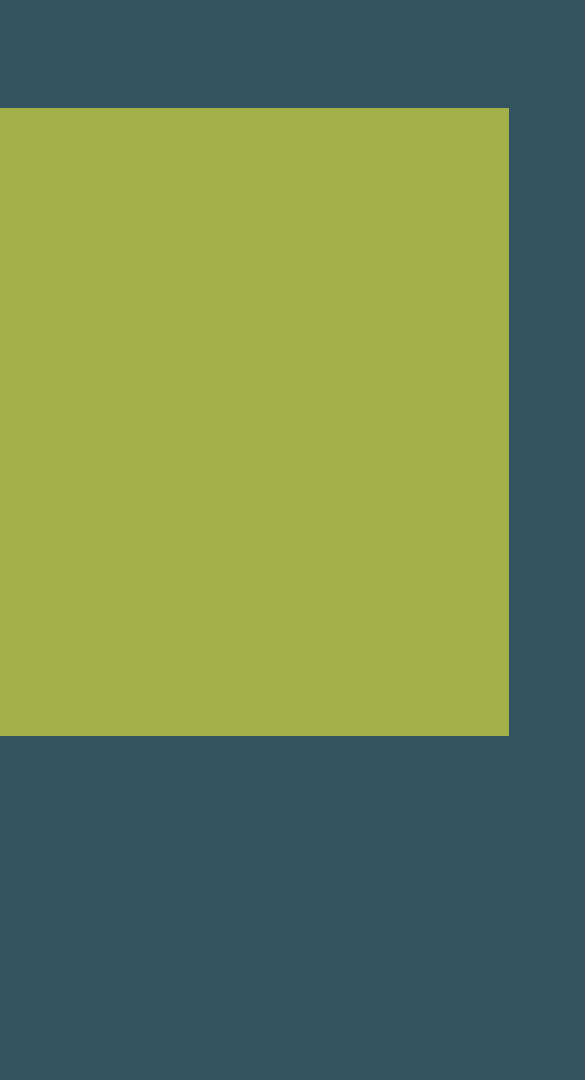
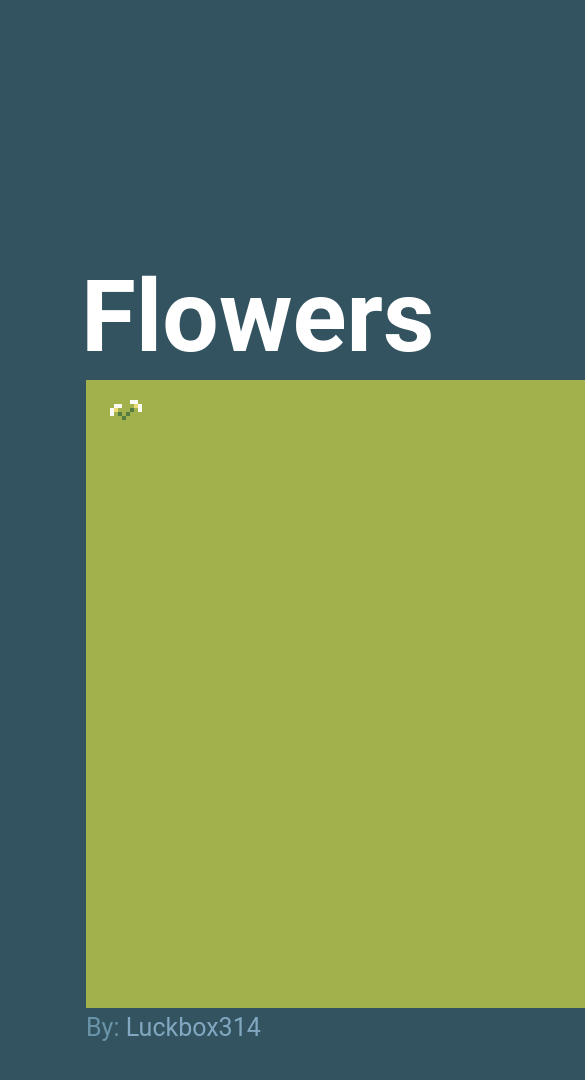
Before and after one commit to Luckbox314/flowers-offline, a plain HTML site: page index.html in a window 390 px wide. Shown: the top 1080 px of the page, 585 px wide, since content can reach past the window. Before the commit the page ends 844 px from the top, so only its background shows below. Drawn offline with Linux system fonts and the light colour scheme.

Commit message:
fix size for cellphone

```diff
--- a/index.html
+++ b/index.html
@@ -5,11 +5,36 @@
     <meta http-equiv="X-UA-Compatible" content="IE=edge">
     <meta name="viewport" content="width=device-width, initial-scale=1.0">
     <title>Flowers</title>
-
     <link rel="stylesheet" href="main.css">
 </head>
 <body>
-    <canvas id="canvas" width="628" height="628"> </canvas>
+
+    <div id="main-container">
+        <div id="title">
+            <h1>Flowers</h1>
+            <p id="message">Offline</p>
+
+
+        </div>
+        <div id="container-vert">
+            <div class="bar" id="bar-top"><div class="progress" id="progress-top"></div></div>
+
+            <div id="container-hor">
+                <div class="bar" id="bar-left"><div class="progress" id="progress-left"></div></div>
+
+                <canvas id="canvas" width="628" height="628"> </canvas>
+
+                <div class="bar" id="bar-right"><div class="progress" id="progress-right"></div></div>
+            </div>
+
+            <div class="bar" id="bar-bottom"><div class="progress" id="progress-bottom"></div></div>
+        </div>
+        <div id="author">
+            By: <a href="https://luckbox314.github.io/luckbox314/">Luckbox314</a>
+        </div>
+    </div>
+
+
     <script src="index.js"></script>
 </body>
 </html>
--- a/main.css
+++ b/main.css
@@ -1,14 +1,136 @@
 body {
     margin: 0;
     padding: 0;
-    width: 100vw;
+    width:  100vw;
+    height: 100vh;
+    display: flex;
+    justify-content: center;
+    background-color: #32535f;
+    font-family: 'Roboto', sans-serif;
+    color: white;
+}
+
+#main-container {
     height: 100vh;
     display: flex;
     align-items: center;
     justify-content: center;
-    background-color: #32535f;
+    flex-direction: column;
 }
 
 canvas {
     background-color: #a2b14c;
 }
+
+.bar {
+    height: 5px;
+    width: 638px;
+}
+
+.progress {
+    height: 5px;
+    width: 0%;
+    background-color: white;
+}
+
+#bar-right {
+    width: 5px;
+    height: 628px;
+}
+
+#bar-left {
+    width: 5px;
+    height: 628px;
+}
+
+#progress-right {
+    width: 5px;
+    height: 0%;
+}
+
+#progress-left {
+    width: 5px;
+    height: 0%;
+    position: relative;
+}
+
+#progress-bottom{
+    position: relative;
+}
+
+#container-vert {
+    display: flex;
+    flex-direction: column;
+    align-items: center;
+    justify-content: center;
+}
+
+#container-hor {
+    display: flex;
+    flex-direction: row;
+    align-items: center;
+    justify-content: center;
+}
+
+#title {
+
+    font-size: 50px;
+    width: 100%;
+    margin: 0;
+    padding: 0;
+    position: relative;
+    bottom: 0;
+    display: flex;
+    align-items: flex-end;
+    justify-content: space-between;
+}
+
+#author {
+    font-size: 25px;
+    width: 100%;
+    margin: 0px 0 0 10px ;
+    padding: 0;
+    position: relative;
+    bottom: 0;
+    color: #6994aa;
+}
+
+a {
+    text-decoration: none;
+    color: #82a7c0;
+    margin: 0;
+    padding: 0;
+    position: relative;
+    bottom: 0;
+    display: inline;
+}
+
+h1 {
+    margin: 0;
+    padding: 0;
+    display: inline;
+}
+p {
+    font-size: 30px;
+    margin: 0;
+    padding: 0 0 10px;
+    display: inline;
+}
+
+@media only screen and (max-width: 800px) {
+    body {
+        width: 800px;
+        height: 1760px;
+    }
+
+    #main-container {
+        height: 900px;
+        padding-top: 200px;
+        display: flex;
+        align-items: center;
+        justify-content: center;
+        flex-direction: column;
+    }
+
+
+}
```
